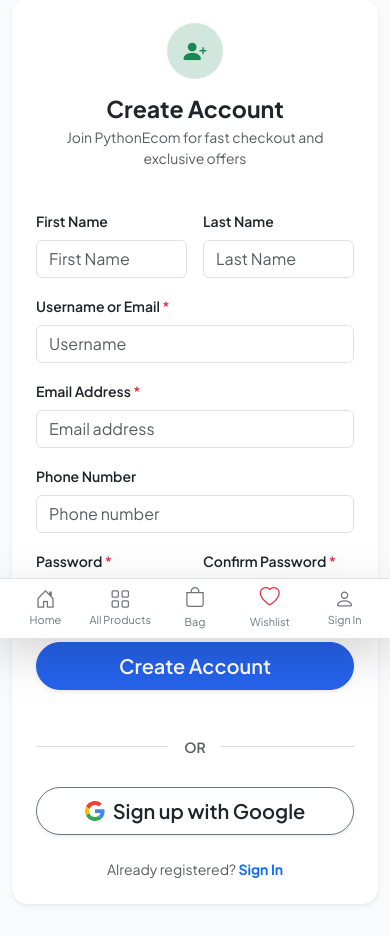
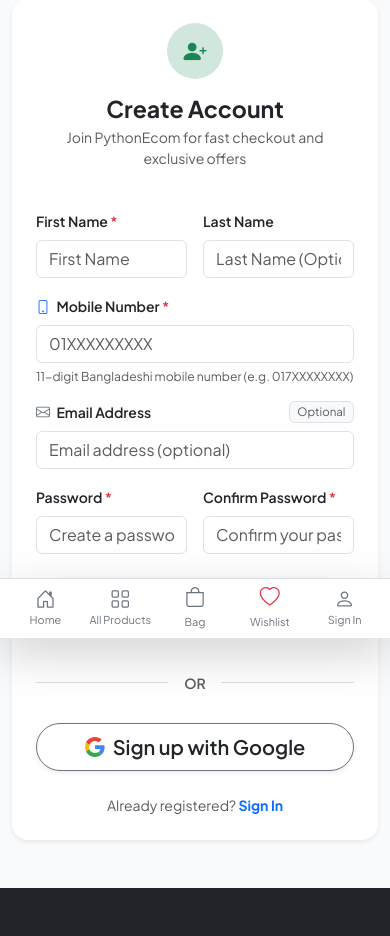
Before and after one commit to alimranedx/pythonecom, a Django app: page /account/register/ in a window 390 px wide. Shown: the part 206-1142 px from the top of the page. Run offline with Django 5.2, Linux system fonts and the light colour scheme; data comes from the database, SQL or seed files in the repository; data that the repository does not hold is empty.

Commit message:
feat(auth): enable phone-based registration and login for customer accounts, making email optional

```diff
--- a/accounts/forms.py
+++ b/accounts/forms.py
@@ -1,24 +1,87 @@
+import re
 from django import forms
 from django.contrib.auth.models import User
 from django.contrib.auth.forms import AuthenticationForm, PasswordChangeForm
 from core.validators import validate_image_file
 from .models import CustomerProfile, Address
+from .backends import normalize_phone_number
 
 
-class CustomerRegistrationForm(forms.ModelForm):
-    password = forms.CharField(widget=forms.PasswordInput(attrs={'class': 'form-control', 'placeholder': 'Create a password'}))
-    confirm_password = forms.CharField(widget=forms.PasswordInput(attrs={'class': 'form-control', 'placeholder': 'Confirm your password'}))
-    phone = forms.CharField(required=False, widget=forms.TextInput(attrs={'class': 'form-control', 'placeholder': 'Phone number'}))
+class CustomerRegistrationForm(forms.Form):
+    first_name = forms.CharField(
+        max_length=50,
+        widget=forms.TextInput(attrs={
+            'class': 'form-control',
+            'placeholder': 'First Name',
+            'autocomplete': 'given-name',
+        })
+    )
+    last_name = forms.CharField(
+        max_length=50,
+        required=False,
+        widget=forms.TextInput(attrs={
+            'class': 'form-control',
+            'placeholder': 'Last Name (Optional)',
+            'autocomplete': 'family-name',
+        })
+    )
+    phone = forms.CharField(
+        max_length=20,
+        widget=forms.TextInput(attrs={
+            'class': 'form-control',
+            'placeholder': '01XXXXXXXXX',
+            'type': 'tel',
+            'autocomplete': 'tel',
+        })
+    )
+    email = forms.EmailField(
+        required=False,
+        widget=forms.EmailInput(attrs={
+            'class': 'form-control',
+            'placeholder': 'Email address (optional)',
+            'autocomplete': 'email',
+        })
+    )
+    password = forms.CharField(
+        min_length=6,
+        widget=forms.PasswordInput(attrs={
+            'class': 'form-control',
+            'placeholder': 'Create a password (min 6 characters)',
+            'autocomplete': 'new-password',
+        })
+    )
+    confirm_password = forms.CharField(
+        min_length=6,
+        widget=forms.PasswordInput(attrs={
+            'class': 'form-control',
+            'placeholder': 'Confirm your password',
+            'autocomplete': 'new-password',
+        })
+    )
 
-    class Meta:
-        model = User
-        fields = ['first_name', 'last_name', 'username', 'email']
-        widgets = {
-            'first_name': forms.TextInput(attrs={'class': 'form-control', 'placeholder': 'First Name'}),
-            'last_name': forms.TextInput(attrs={'class': 'form-control', 'placeholder': 'Last Name'}),
-            'username': forms.TextInput(attrs={'class': 'form-control', 'placeholder': 'Username'}),
-            'email': forms.EmailInput(attrs={'class': 'form-control', 'placeholder': 'Email address'}),
-        }
+    def clean_phone(self):
+        raw_phone = self.cleaned_data.get('phone', '')
+        norm_phone = normalize_phone_number(raw_phone)
+
+        # Bangladeshi mobile numbers: 11 digits starting with 01
+        if not (len(norm_phone) == 11 and norm_phone.startswith('01') and norm_phone.isdigit()):
+            digits_only = re.sub(r'\D', '', str(raw_phone))
+            if not (10 <= len(digits_only) <= 15):
+                raise forms.ValidationError("Please enter a valid 11-digit mobile number (e.g. 017XXXXXXXX).")
+            norm_phone = digits_only
+
+        # Check uniqueness against CustomerProfile and User.username
+        if CustomerProfile.objects.filter(phone=norm_phone).exists() or User.objects.filter(username__iexact=norm_phone).exists():
+            raise forms.ValidationError("An account with this mobile number already exists. Please sign in.")
+
+        return norm_phone
+
+    def clean_email(self):
+        email = self.cleaned_data.get('email', '').strip().lower()
+        if email:
+            if User.objects.filter(email__iexact=email).exists():
+                raise forms.ValidationError("An account with this email address already exists. Please sign in or use another email.")
+        return email
 
     def clean(self):
         cleaned_data = super().clean()
@@ -28,10 +91,42 @@ class CustomerRegistrationForm(forms.ModelForm):
             self.add_error('confirm_password', 'Passwords do not match.')
         return cleaned_data
 
+    def save(self):
+        phone = self.cleaned_data['phone']
+        email = self.cleaned_data.get('email', '')
+        first_name = self.cleaned_data['first_name']
+        last_name = self.cleaned_data.get('last_name', '')
+        password = self.cleaned_data['password']
+
+        user = User.objects.create_user(
+            username=phone,
+            email=email,
+            password=password,
+            first_name=first_name,
+            last_name=last_name,
+            is_staff=False,
+        )
+        CustomerProfile.objects.create(user=user, phone=phone)
+        return user
+
 
 class CustomerLoginForm(AuthenticationForm):
-    username = forms.CharField(widget=forms.TextInput(attrs={'class': 'form-control', 'placeholder': 'Username or Email'}))
-    password = forms.CharField(widget=forms.PasswordInput(attrs={'class': 'form-control', 'placeholder': 'Password'}))
+    username = forms.CharField(
+        label="Phone Number or Email",
+        widget=forms.TextInput(attrs={
+            'class': 'form-control',
+            'placeholder': 'Enter mobile number or email',
+            'autocomplete': 'username',
+        })
+    )
+    password = forms.CharField(
+        label="Password",
+        widget=forms.PasswordInput(attrs={
+            'class': 'form-control',
+            'placeholder': 'Enter your password',
+            'autocomplete': 'current-password',
+        })
+    )
 
 
 class UserProfileForm(forms.ModelForm):
@@ -45,11 +140,12 @@ class UserProfileForm(forms.ModelForm):
         widgets = {
             'first_name': forms.TextInput(attrs={'class': 'form-control'}),
             'last_name': forms.TextInput(attrs={'class': 'form-control'}),
-            'email': forms.EmailInput(attrs={'class': 'form-control'}),
+            'email': forms.EmailInput(attrs={'class': 'form-control', 'placeholder': 'Optional email address'}),
         }
 
     def __init__(self, *args, **kwargs):
         super().__init__(*args, **kwargs)
+        self.fields['email'].required = False
         if hasattr(self.instance, 'profile'):
             self.fields['phone'].initial = self.instance.profile.phone
 
--- a/accounts/views.py
+++ b/accounts/views.py
@@ -40,8 +40,6 @@ def customer_required(view_func):
 
 
 def customer_register(request):
-    # If logged in user is not a customer (e.g. staff/admin),
-    # clear all session and cookies so they can cleanly register as a customer.
     if request.user.is_authenticated:
         if request.user.is_staff:
             logout(request)
@@ -51,19 +49,13 @@ def customer_register(request):
     if request.method == 'POST':
         form = CustomerRegistrationForm(request.POST)
         if form.is_valid():
-            user = form.save(commit=False)
-            user.set_password(form.cleaned_data['password'])
-            user.save()
-
-            phone = form.cleaned_data.get('phone', '')
-            CustomerProfile.objects.create(user=user, phone=phone)
-
+            user = form.save()
             guest_session_key = request.session.session_key
-            login(request, user)
+            login(request, user, backend='accounts.backends.PhoneOrUsernameBackend')
             if guest_session_key:
                 CartService.merge_guest_cart(guest_session_key, user)
 
-            messages.success(request, f"Welcome to PythonEcom, {user.first_name or user.username}!")
+            messages.success(request, f"Welcome to ShopBusket, {user.first_name or user.username}!")
             return redirect('customer_dashboard')
     else:
         form = CustomerRegistrationForm()
@@ -72,8 +64,6 @@ def customer_register(request):
 
 
 def customer_login(request):
-    # If logged in user is not a customer (e.g. staff/admin),
-    # clear all session and cookies so they can cleanly sign in as a customer.
     if request.user.is_authenticated:
         if request.user.is_staff:
             logout(request)
@@ -86,16 +76,21 @@ def customer_login(request):
         form = CustomerLoginForm(request, data=request.POST)
         if form.is_valid():
             user = form.get_user()
+            # Enforce panel isolation: staff cannot log in through customer storefront
+            if user.is_staff:
+                messages.error(request, "This account is for administrative staff. Please sign in via the Admin portal.")
+                return redirect('admin_login')
+
             guest_session_key = request.session.session_key
-            login(request, user)
+            login(request, user, backend='accounts.backends.PhoneOrUsernameBackend')
             if guest_session_key:
                 CartService.merge_guest_cart(guest_session_key, user)
-            messages.success(request, f"Welcome back, {user.username}!")
+            messages.success(request, f"Welcome back, {user.first_name or user.username}!")
             if next_url and url_has_allowed_host_and_scheme(url=next_url, allowed_hosts={request.get_host()}):
                 return redirect(next_url)
             return redirect('customer_dashboard')
         else:
-            messages.error(request, "Invalid username or password.")
+            messages.error(request, "Invalid mobile number, email, or password.")
     else:
         form = CustomerLoginForm()
 
--- a/core/translations.py
+++ b/core/translations.py
@@ -172,7 +172,7 @@ TRANSLATIONS = {
         # Customer Account & Dashboard
         'customer_signin': 'Customer Sign In',
         'customer_signin_sub': 'Access your order history and saved addresses',
-        'username_or_email': 'Username or Email',
+        'username_or_email': 'Phone Number or Email',
         'password': 'Password',
         'confirm_password': 'Confirm Password',
         'first_name': 'First Name',
@@ -373,7 +373,7 @@ TRANSLATIONS = {
         # Customer Account & Dashboard
         'customer_signin': 'কাস্টমার লগইন',
         'customer_signin_sub': 'আপনার অর্ডার ও সংরক্ষিত ঠিকানা দেখতে লগইন করুন',
-        'username_or_email': 'ইউজারনেম অথবা ইমেইল',
+        'username_or_email': 'মোবাইল নম্বর বা ইমেইল',
         'password': 'পাসওয়ার্ড',
         'confirm_password': 'পাসওয়ার্ড নিশ্চিত করুন',
         'first_name': 'নামের প্রথম অংশ',
--- a/orders/views.py
+++ b/orders/views.py
@@ -69,8 +69,12 @@ def checkout(request):
         }
 
         # Basic validations
-        required_fields = ['full_name', 'email', 'phone', 'street_address', 'city']
+        required_fields = ['full_name', 'phone', 'street_address', 'city']
         missing = [f for f in required_fields if not shipping_data.get(f)]
+        if not shipping_data.get('email'):
+            clean_p = re.sub(r'\D', '', str(shipping_data.get('phone', 'customer')))
+            shipping_data['email'] = f"{clean_p}@customer.shopbusket.com"
+
         if missing:
             messages.error(request, "Please fill in all required shipping fields.")
             return render(request, 'orders/checkout.html', {
--- a/templates/accounts/register.html
+++ b/templates/accounts/register.html
@@ -16,8 +16,12 @@
                 </div>
 
                 {% if form.errors %}
-                    <div class="alert alert-danger small py-2">
-                        Please correct the errors in the form below.
+                    <div class="alert alert-danger small py-2 mb-3">
+                        {% for field, errors in form.errors.items %}
+                            {% for error in errors %}
+                                <div><i class="bi bi-exclamation-circle me-1"></i> {{ error }}</div>
+                            {% endfor %}
+                        {% endfor %}
                     </div>
                 {% endif %}
 
@@ -25,48 +29,61 @@
                     {% csrf_token %}
                     <div class="row g-3 mb-3">
                         <div class="col-6">
-                            <label class="form-label small fw-semibold">{{ tr.first_name }}</label>
+                            <label class="form-label small fw-semibold">
+                                {% if IS_BANGLA %}প্রথম নাম{% else %}First Name{% endif %} <span class="text-danger">*</span>
+                            </label>
                             {{ form.first_name }}
                         </div>
                         <div class="col-6">
-                            <label class="form-label small fw-semibold">{{ tr.last_name }}</label>
+                            <label class="form-label small fw-semibold">
+                                {% if IS_BANGLA %}শেষ নাম{% else %}Last Name{% endif %}
+                            </label>
                             {{ form.last_name }}
                         </div>
                     </div>
 
+                    <!-- Phone Number (Required for BD Perspective) -->
                     <div class="mb-3">
-                        <label class="form-label small fw-semibold">{{ tr.username_or_email }} <span class="text-danger">*</span></label>
-                        {{ form.username }}
-                        {% if form.username.errors %}<div class="text-danger small">{{ form.username.errors|striptags }}</div>{% endif %}
+                        <label class="form-label small fw-semibold">
+                            <i class="bi bi-phone text-primary me-1"></i>
+                            {% if IS_BANGLA %}মোবাইল নম্বর{% else %}Mobile Number{% endif %} <span class="text-danger">*</span>
+                        </label>
+                        {{ form.phone }}
+                        <small class="text-muted d-block mt-1" style="font-size: 0.76rem;">
+                            {% if IS_BANGLA %}১১ ডিজিটের বাংলাদেশি মোবাইল নম্বর (যেমন: 017XXXXXXXX){% else %}11-digit Bangladeshi mobile number (e.g. 017XXXXXXXX){% endif %}
+                        </small>
                     </div>
 
+                    <!-- Email Address (Optional) -->
                     <div class="mb-3">
-                        <label class="form-label small fw-semibold">{{ tr.email_address }} <span class="text-danger">*</span></label>
+                        <label class="form-label small fw-semibold d-flex justify-content-between align-items-center">
+                            <span><i class="bi bi-envelope text-secondary me-1"></i> {% if IS_BANGLA %}ইমেইল এড্রেস{% else %}Email Address{% endif %}</span>
+                            <span class="badge bg-light text-muted border fw-normal" style="font-size: 0.72rem;">{% if IS_BANGLA %}ঐচ্ছিক{% else %}Optional{% endif %}</span>
+                        </label>
                         {{ form.email }}
-                        {% if form.email.errors %}<div class="text-danger small">{{ form.email.errors|striptags }}</div>{% endif %}
                     </div>
 
-                    <div class="mb-3">
-                        <label class="form-label small fw-semibold">{{ tr.phone_number }}</label>
-                        {{ form.phone }}
-                    </div>
-
+                    <!-- Password and Confirmation -->
                     <div class="row g-3 mb-4">
                         <div class="col-6">
-                            <label class="form-label small fw-semibold">{{ tr.password }} <span class="text-danger">*</span></label>
+                            <label class="form-label small fw-semibold">
+                                {% if IS_BANGLA %}পাসওয়ার্ড{% else %}Password{% endif %} <span class="text-danger">*</span>
+                            </label>
                             {{ form.password }}
                         </div>
                         <div class="col-6">
-                            <label class="form-label small fw-semibold">{{ tr.confirm_password }} <span class="text-danger">*</span></label>
+                            <label class="form-label small fw-semibold">
+                                {% if IS_BANGLA %}কনফার্ম পাসওয়ার্ড{% else %}Confirm Password{% endif %} <span class="text-danger">*</span>
+                            </label>
                             {{ form.confirm_password }}
                         </div>
-                        {% if form.confirm_password.errors %}<div class="text-danger small px-2">{{ form.confirm_password.errors|striptags }}</div>{% endif %}
                     </div>
 
                     <button type="submit" class="btn btn-primary btn-lg w-100 rounded-pill fw-semibold shadow-sm mb-3">
-                        {{ tr.create_account }}
+                        {% if IS_BANGLA %}অ্যাকাউন্ট তৈরি করুন{% else %}Create Account{% endif %}
                     </button>
                 </form>
+
                 <div class="position-relative my-4 text-center">
                     <hr class="text-secondary opacity-25">
                     <span class="position-absolute top-50 start-50 translate-middle bg-body px-3 text-muted small fw-semibold">
@@ -85,7 +102,6 @@
                     <span>{% if IS_BANGLA %}গুগল দিয়ে অ্যাকাউন্ট তৈরি করুন{% else %}Sign up with Google{% endif %}</span>
                 </a>
 
-
                 <div class="text-center small text-muted">
                     {{ tr.already_registered }}
                     <a href="{% url 'account_login' %}" class="fw-bold text-primary text-decoration-none">{{ tr.sign_in }}</a>
```
Also changed, not shown: accounts/backends.py (added, +60 -0 lines), pythonecom/settings.py (+7 -0 lines), templates/accounts/login.html (+8 -3 lines), templates/orders/checkout.html (+5 -2 lines).
